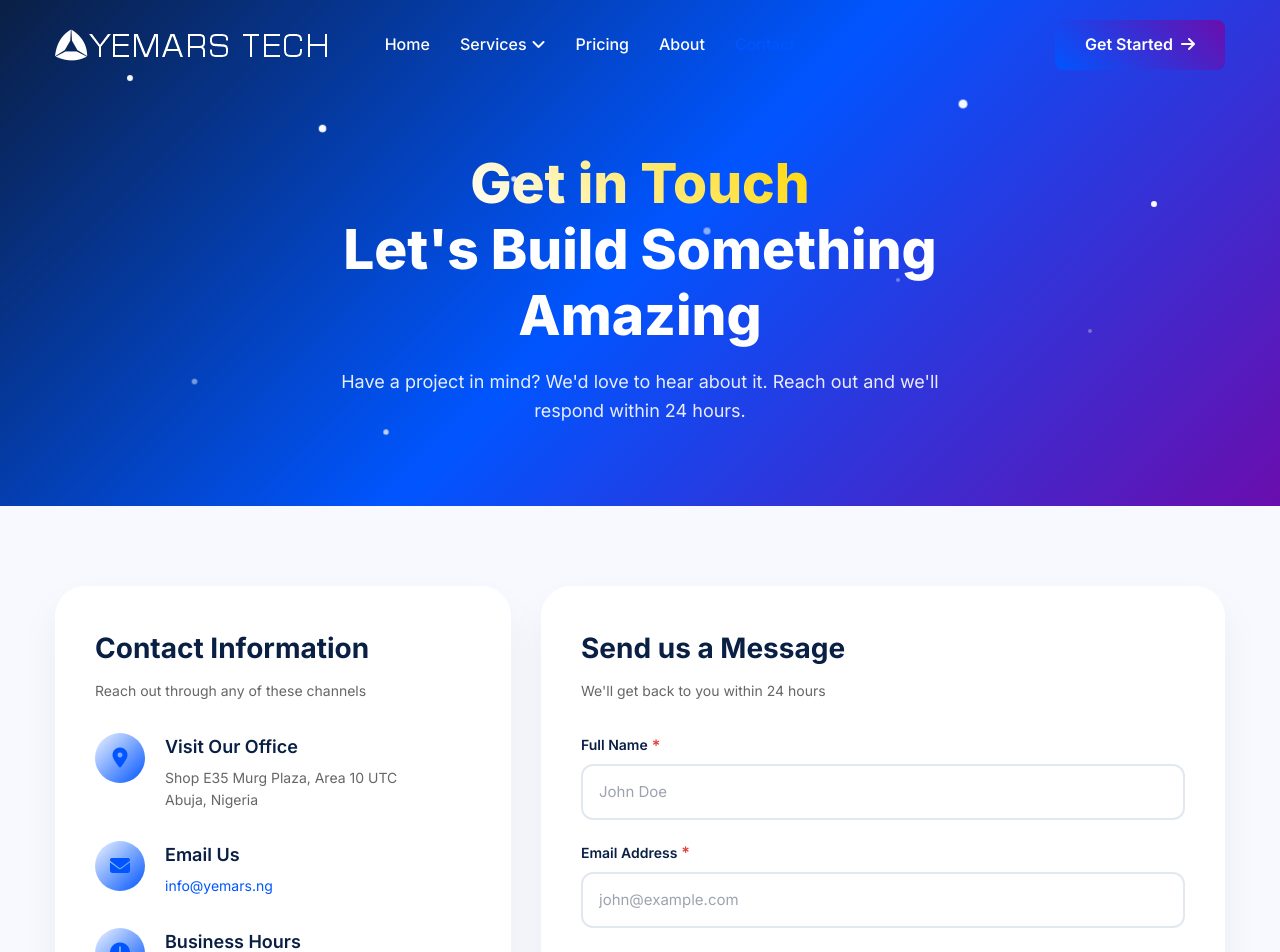
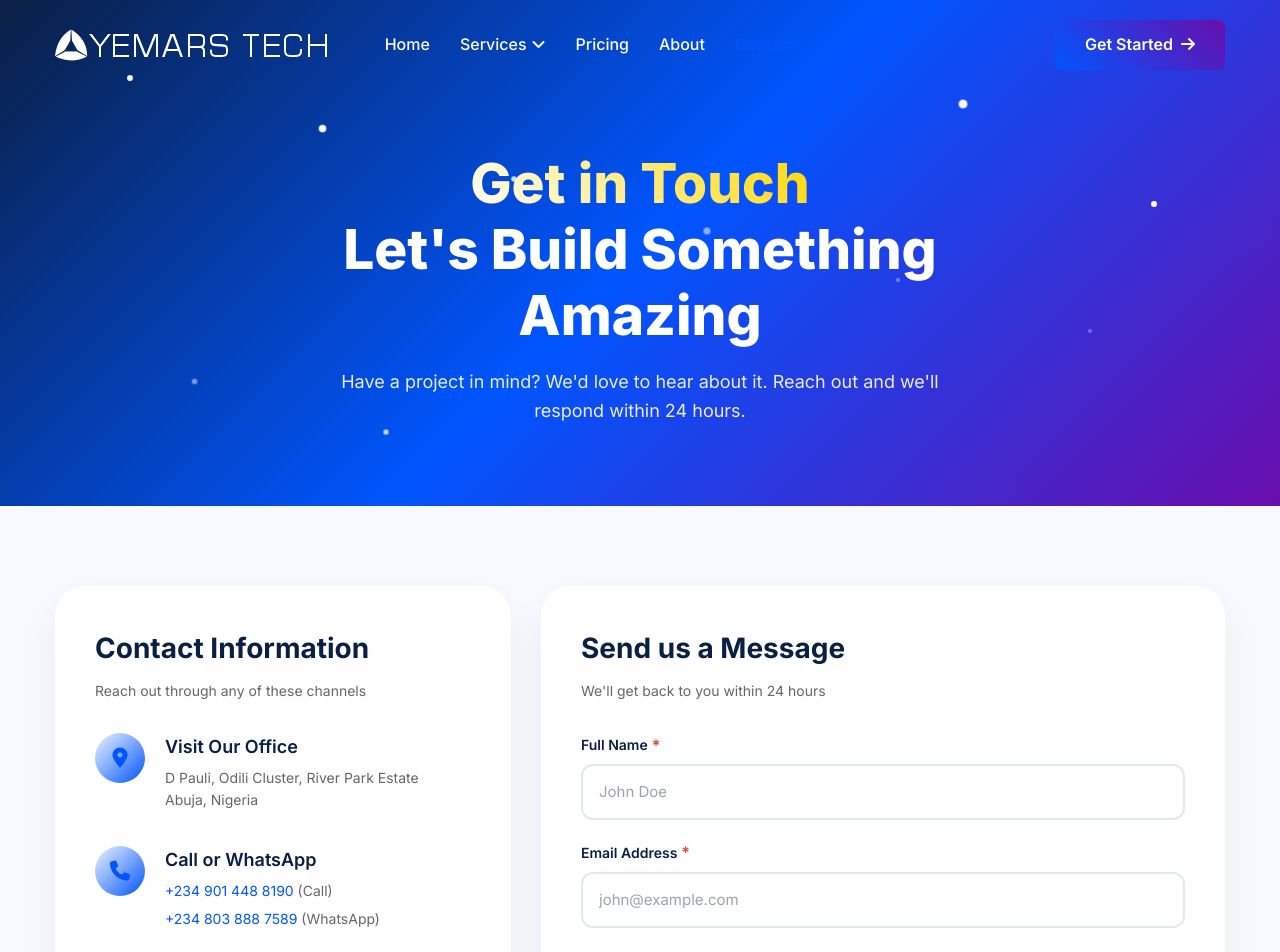
Before and after one commit to uwem42020-ux/yemars, a Nuxt app: page /contact in a window 1280 px wide. Shown: the top 952 px of the page. Built offline with nearby package versions, Linux system fonts and the light colour scheme.

Commit message:
Add files via upload

```diff
--- a/pages/contact.vue
+++ b/pages/contact.vue
@@ -41,14 +41,30 @@
               <h2>Contact Information</h2>
               <p class="info-subtitle">Reach out through any of these channels</p>
 
-              <!-- Office Location -->
+              <!-- Office Location (Updated) -->
               <div class="info-item">
                 <div class="info-icon">
                   <i class="fa-solid fa-location-dot" aria-hidden="true"></i>
                 </div>
                 <div class="info-content">
                   <h3>Visit Our Office</h3>
-                  <p>Shop E35 Murg Plaza, Area 10 UTC<br>Abuja, Nigeria</p>
+                  <p>D Pauli, Odili Cluster, River Park Estate<br>Abuja, Nigeria</p>
+                </div>
+              </div>
+
+              <!-- Phone & WhatsApp (New) -->
+              <div class="info-item">
+                <div class="info-icon">
+                  <i class="fa-solid fa-phone" aria-hidden="true"></i>
+                </div>
+                <div class="info-content">
+                  <h3>Call or WhatsApp</h3>
+                  <p>
+                    <a href="tel:+2349014488190">+234 901 448 8190</a> (Call)
+                  </p>
+                  <p>
+                    <a href="https://wa.me/2348038887589" target="_blank" rel="noopener noreferrer">+234 803 888 7589</a> (WhatsApp)
+                  </p>
                 </div>
               </div>
 
@@ -82,8 +98,8 @@
                 <span>Typically responds within 2 hours during business hours</span>
               </div>
 
-              <!-- Map Link -->
-              <a href="https://maps.google.com/?q=Shop+E35+Murg+Plaza+Area+10+Abuja" target="_blank" rel="noopener noreferrer" class="map-link">
+              <!-- Map Link (Updated) -->
+              <a href="https://maps.google.com/?q=D+Pauli,+Odili+Cluster,+River+Park+Estate,+Abuja,+Nigeria" target="_blank" rel="noopener noreferrer" class="map-link">
                 <i class="fa-solid fa-map" aria-hidden="true"></i>
                 Open in Google Maps
               </a>
@@ -259,28 +275,28 @@
       </div>
     </section>
 
-    <!-- Map Section -->
+    <!-- Map Section (Updated) -->
     <section class="map-section">
       <div class="container">
         <div class="map-card">
           <div class="map-header">
             <h2>Find Us in Abuja</h2>
-            <p>Shop E35 Murg Plaza, Area 10 UTC, Abuja</p>
+            <p>D Pauli, Odili Cluster, River Park Estate, Abuja</p>
           </div>
           <div class="map-container">
             <iframe
-              src="https://www.google.com/maps/embed?pb=!1m18!1m12!1m3!1d3940.836598528591!2d7.495388!3d9.064478!2m3!1f0!2f0!3f0!3m2!1i1024!2i768!4f13.1!3m3!1m2!1s0x104e0b2b2b2b2b2b%3A0x2b2b2b2b2b2b2b2b!2sArea%2010%2C%20Abuja!5e0!3m2!1sen!2sng!4v1620000000000!5m2!1sen!2sng"
+              src="https://www.google.com/maps?q=D+Pauli+Odili+Cluster+River+Park+Estate+Abuja+Nigeria&output=embed"
               width="100%"
               height="450"
               style="border:0;"
               allowfullscreen=""
               loading="lazy"
-              title="Yemars Technology Location in Abuja"
+              title="Yemars Technology Location - River Park Estate, Abuja"
               referrerpolicy="no-referrer-when-downgrade">
             </iframe>
           </div>
           <div class="map-directions">
-            <a href="https://maps.google.com/?q=Shop+E35+Murg+Plaza+Area+10+Abuja" target="_blank" rel="noopener noreferrer" class="directions-btn">
+            <a href="https://www.google.com/maps/dir/?api=1&destination=D+Pauli,+Odili+Cluster,+River+Park+Estate,+Abuja,+Nigeria" target="_blank" rel="noopener noreferrer" class="directions-btn">
               <i class="fa-solid fa-location-arrow" aria-hidden="true"></i>
               Get Directions
             </a>
@@ -330,18 +346,18 @@
 <script setup>
 import { ref, reactive, onMounted } from 'vue'
 
-// SEO Meta Tags
+// SEO Meta Tags (Updated with new address and phone)
 useSeoMeta({
   title: 'Contact Us - Yemars Technology Nigeria | Web Development & Digital Solutions Abuja',
-  description: 'Contact Yemars Technology in Abuja for web development, app development, graphic design, and digital marketing services. Visit our office at Shop E35 Murg Plaza, Area 10 UTC, Abuja. Email: info@yemars.ng',
+  description: 'Contact Yemars Technology in Abuja for web development, app development, and digital marketing services. Visit our office at D Pauli, Odili Cluster, River Park Estate, Abuja. Call +2349014488190 or WhatsApp +2348038887589. Email: info@yemars.ng',
   ogTitle: 'Contact Yemars Technology Nigeria - Get in Touch',
-  ogDescription: 'Reach out to Abuja\'s leading web development company. We respond within 24 hours. Visit our office or send us a message.',
+  ogDescription: 'Reach out to Abuja\'s leading web development company. Call, WhatsApp, or visit our office at River Park Estate. We respond within 24 hours.',
   ogImage: '/og-image-contact.jpg',
   ogUrl: 'https://yemars.ng/contact',
   twitterTitle: 'Contact Yemars Technology Nigeria',
   twitterDescription: 'Get in touch with our team for your web development, app development, or digital marketing project.',
   twitterImage: '/twitter-image-contact.jpg',
-  keywords: 'contact web developers Abuja, tech company contact Nigeria, Yemars Technology address, web design company Abuja contact, app development Nigeria contact, digital marketing agency Abuja phone, graphic design services Nigeria email, IT company Abuja location, web development Nigeria contact, Abuja tech support'
+  keywords: 'contact web developers Abuja, tech company contact Nigeria, Yemars Technology address, web design company Abuja contact, app development Nigeria contact, digital marketing agency Abuja phone, River Park Estate Abuja'
 })
 
 const route = useRoute()
@@ -470,7 +486,7 @@ const faqs = [
   },
   {
     q: 'Can I visit your office?',
-    a: 'Yes! We\'re located at Shop E35 Murg Plaza, Area 10 UTC, Abuja. It\'s best to schedule an appointment first so we can dedicate time to discuss your project.'
+    a: 'Yes! We\'re located at D Pauli, Odili Cluster, River Park Estate, Abuja. It\'s best to schedule an appointment first so we can dedicate time to discuss your project.'
   },
   {
     q: 'Do you work with clients outside Abuja?',
@@ -634,6 +650,7 @@ const faqs = [
   color: #666;
   font-size: 14px;
   line-height: 1.6;
+  margin-bottom: 5px;
 }
 
 .info-content a {
```
